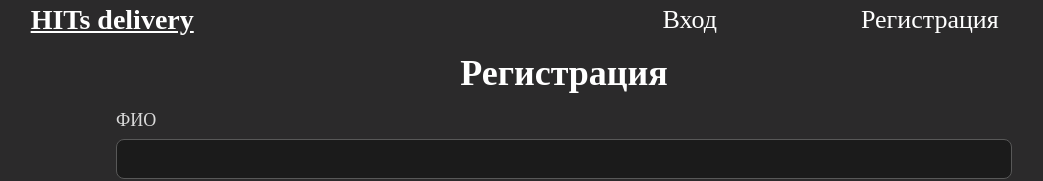
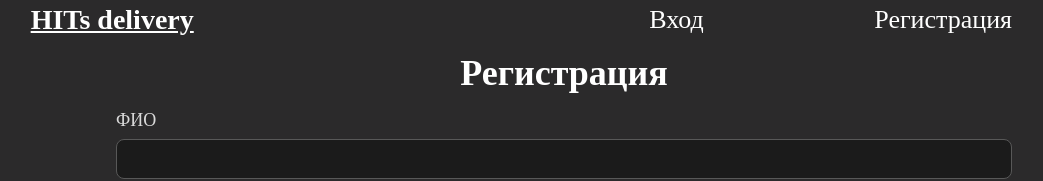
Before and after one commit to Camon-fi07/food-delivery-service, a React (Vite) app: page / in a window 1280 px wide. Shown: the top 181 px of the page, without its empty margins (76-1119 px from the left). Built offline with nearby package versions, Linux system fonts and the light colour scheme; no server answers.

Commit message:
пофиксил размер меню

```diff
--- a/src/components/Head/style.module.scss
+++ b/src/components/Head/style.module.scss
@@ -56,10 +56,8 @@
   .head {
     grid-template-columns: 1fr repeat(2, 5fr) 1fr;
   }
-  .menu {
-    justify-content: space-around;
-  }
   .user_info {
+    width: 100%;
     position: static;
     transform: translate(0, 0);
     top: 0;
```
